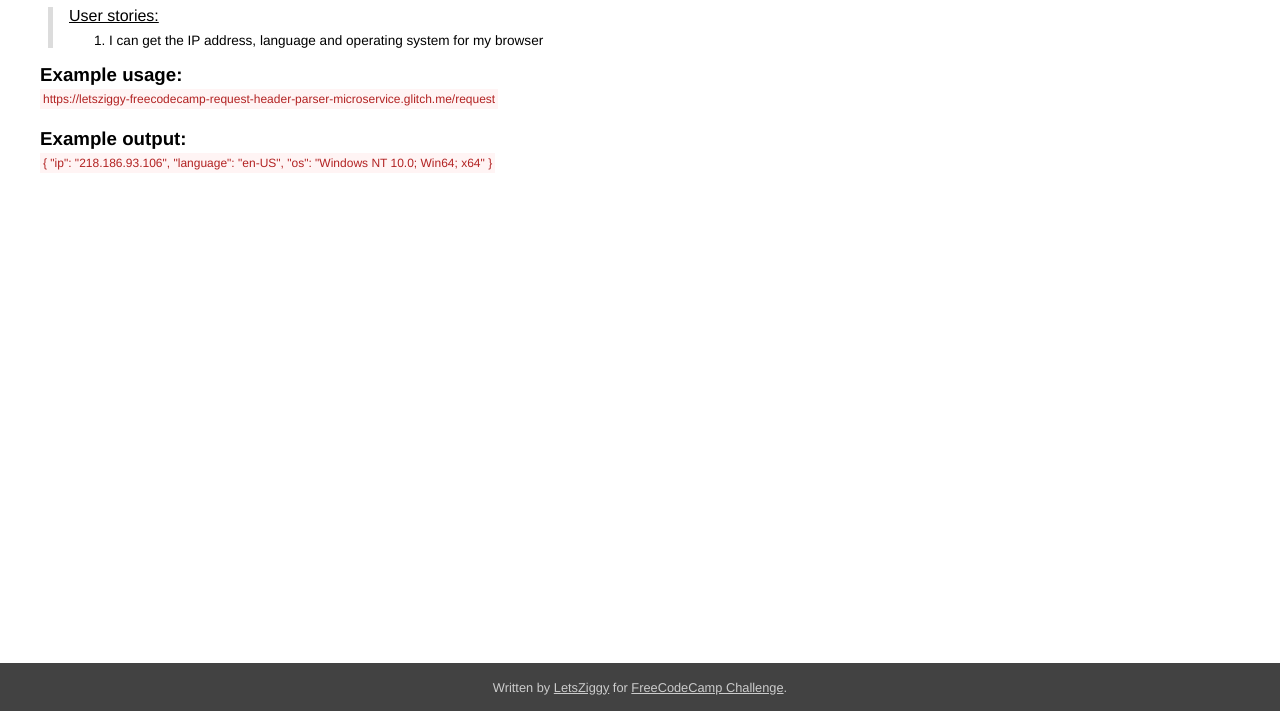
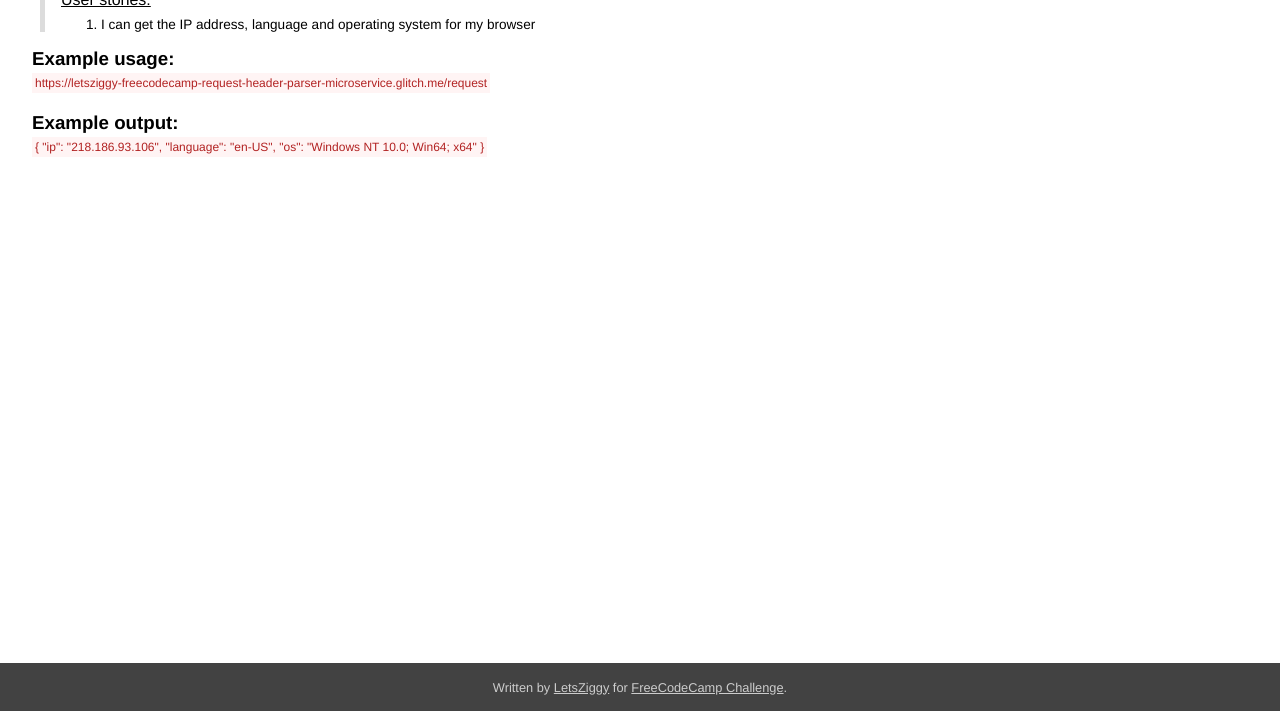
Before and after one commit to LetsZiggy/FreeCodeCamp-Request-Header-Parser-Microservice, a website: page www/index.html in a window 1280 px wide. Shown: the part 89-800 px from the top of the page. Drawn offline with Linux system fonts and the light colour scheme.

Commit message:
🏬🚉 Updated with Glitch

```diff
--- a/www/index.html
+++ b/www/index.html
@@ -10,6 +10,7 @@
     <link id="favicon" rel="icon" type="image/x-icon" href="favicon.ico">
   </head>
   <body>
+    <div id="content">
       <h1>API Basejump: Request Header Parser Microservice</h1>
       <div>
         <p>User stories:</p>
@@ -21,6 +22,7 @@
       <span>https://letsziggy-freecodecamp-request-header-parser-microservice.glitch.me/request</span>
       <h3>Example output:</h3>
       <span>{ "ip": "218.186.93.106", "language": "en-US", "os": "Windows NT 10.0; Win64; x64" }</span>
+    </div>
     <div id="footer">
       <div id="footer-note">Written by <a class="footer-link" href="https://www.freecodecamp.org/letsziggy" target="_blank">LetsZiggy</a> for <a class="footer-link" href="https://www.freecodecamp.org/challenges/request-header-parser-microservice" target="_blank">FreeCodeCamp Challenge</a>.</div>
     </div>
--- a/www/style.css
+++ b/www/style.css
@@ -1,13 +1,25 @@
 body {
+  position: relative;
+  width: 100vw;
+  height: 100vh;
   font-family: Helvetica, sans-serif;
-  padding: 0.5rem 2rem;
+  padding: 0rem;
+  margin: 0rem;
+  overflow: hidden;
 }
-div {
+#content {
+  position: relative;
+  width: calc(100% - 4rem);
+  height: calc(100% - 3rem);
+  padding : 0rem 2rem;
+  overflow: auto;
+}
+#content div {
   padding-left: 1rem;
   margin: 0.5rem;
   border-left: 5px solid gainsboro;
 }
-p {
+#content div p {
   -webkit-margin-before: 0rem;
   -webkit-margin-after: 0rem;
   -webkit-margin-start: 0rem;
@@ -15,31 +27,31 @@ p {
   margin: 1rem 0rem 0rem 0rem;
   text-decoration: underline;
 }
-ol {
+#content div ol {
   -webkit-margin-before: 0rem;
   -webkit-margin-after: 0rem;
   -webkit-margin-start: 0rem;
   -webkit-margin-end: 0rem;
   margin: 0.5rem 0rem 0rem 0rem;
 }
-li {
+#content div ol li {
   font-size: 0.85rem;
   margin-bottom: 0.1rem;
 }
-span {
+#content h3 {
+  -webkit-margin-before: 0rem;
+  -webkit-margin-after: 0rem;
+  -webkit-margin-start: 0rem;
+  -webkit-margin-end: 0rem;
+  margin: 1rem 0rem 0rem 0rem;
+}
+#content span {
   display: inline-block;
   margin: 3px 0rem;
   padding: 3px;
   font-size: 0.75rem;
   color: firebrick;
   background-color: rgba(255, 150, 150, 0.1);
-}
-h3 {
-  -webkit-margin-before: 0rem;
-  -webkit-margin-after: 0rem;
-  -webkit-margin-start: 0rem;
-  -webkit-margin-end: 0rem;
-  margin: 1rem 0rem 0rem 0rem;
 }
 #footer {
   position: absolute;
```
Lines whose indentation alone changed are shown as unchanged.
